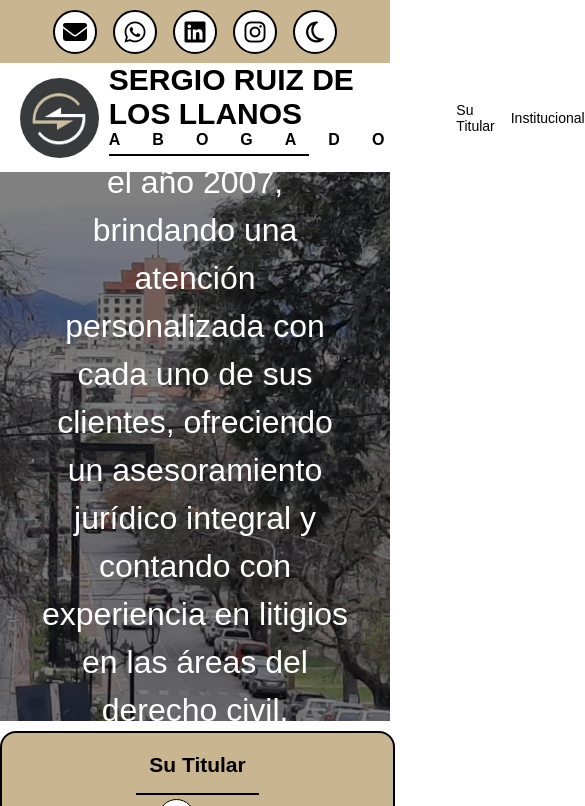
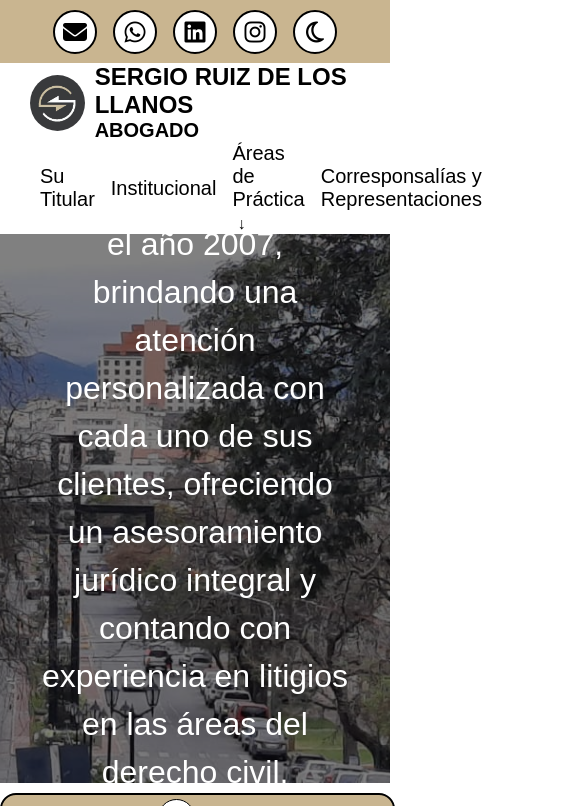
Before and after one commit to paginapruebas/paginaprueba.github.io, a plain HTML site: page index.html in a window 390 px wide. Shown: the top 806 px of the page, 585 px wide, since content can reach past the window. Drawn offline with nearby package versions, Linux system fonts and the light colour scheme.

Commit message:
prueba link-tag

```diff
--- a/css/style.css
+++ b/css/style.css
@@ -3,13 +3,10 @@
 *::before {
   --beige: #c9b590;
   --bg: #3b2b0d;
-
   margin: 0;
   text-decoration: none;
-
   scroll-behavior: smooth;
   transition: all .3s;
-
   scroll-margin-top: 4rem;
 }
 
@@ -190,19 +187,6 @@ body.dark-mode .cuadro-informacion {
   color: white;
 }
 
-/* .cuadro-informacion::before {
-  content: "";
-  position: absolute;
-  bottom: 100%;
-  left: 50%;
-  margin-left: -10px;
-  width: 0;
-  height: 0;
-  border-left: 10px solid transparent;
-  border-right: 10px solid transparent;
-  border-bottom: 10px black solid;
-} */
-
 /** ----- HEAD ----- */
 .head {
   display: flex;
@@ -219,11 +203,6 @@ body.dark-mode .cuadro-informacion {
   justify-content: center;
   align-items: center;
   margin-left: 0.625rem;
-  text-decoration: none;
-}
-
-.logo-head :hover {
-  cursor: pointer;
 }
 
 .logo-head img {
@@ -610,7 +589,7 @@ body.dark-mode #footer {
 
 @media screen and (max-width: 800px) {
   body {
-    font-size: 14px;
+    font-size: 20px;
   }
 
   #toup {
@@ -624,5 +603,30 @@ body.dark-mode #footer {
     justify-content: center;
   }
 
+  /** HEAD **/
+  .head {
+    flex-wrap: wrap;
+  }
 
+  .logo-head {
+    width: 90%;
+    margin: auto;
+  }
+
+  .logo-head img {
+    max-height: 3.5rem;
+  }
+
+  .logo-head .text-logo-head h2 {
+    font-size: 1.5rem;
+  }
+
+  .logo-head .text-logo-head  h6{
+    font-size: 1.25rem;
+    letter-spacing: normal;
+  }
+
+  .logo-head .text-logo-head hr {
+    display: none;
+  }
 }
--- a/index.html
+++ b/index.html
@@ -5,6 +5,9 @@
     <meta charset="UTF-8" />
     <meta http-equiv="X-UA-Compatible" content="IE=edge" />
     <meta name="viewport" content="width=device-width, initial-scale=1.0" />
+    <meta name="description" content="Estudio Juridico Sergio Ruiz De Los Llanos SRLL">
+    <meta name="keywords" content="Sergio Ruiz De Los Llanos, estudio SRLL, SRLL, areas de practica, corresponsalias, titular, institucional">
+    <meta name="author" content="Sergio Ruiz de los Llanos">
     <title>SRLL Abogados</title>
     <link rel="stylesheet" href="css/style.css" />
     <script src="https://kit.fontawesome.com/f6d6f5a997.js" crossorigin="anonymous"></script>
```
Also changed, not shown: googlece13f57050c510ea.html (added, +1 -0 lines).
